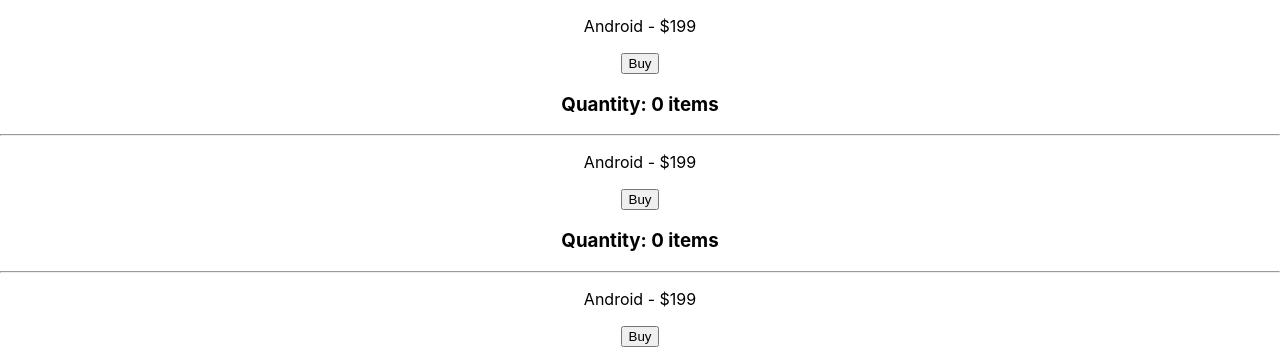
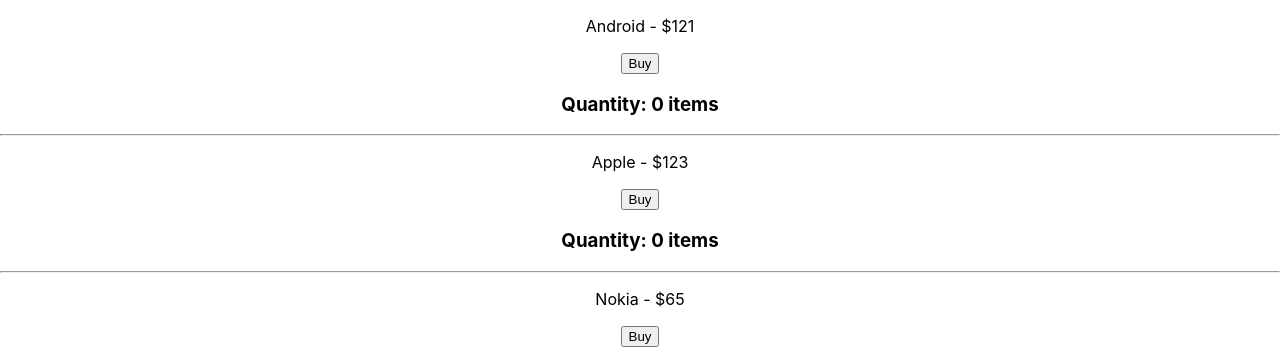
Before and after one commit to NazifaSadia/React-Basic-Udemy, a React (Create React App) app: page / in a window 1280 px wide. Shown: the top 359 px of the page. Built offline with nearby package versions, Linux system fonts and the light colour scheme.

Commit message:
Working with Property - Data

```diff
--- a/src/Components/Product.js
+++ b/src/Components/Product.js
@@ -1,6 +1,6 @@
 import React, { useState } from 'react';
 
-const Product = () => {
+const Product = (props) => {
 
     const [count, setCount] = useState(0);
 
@@ -8,7 +8,7 @@
 
     return (
         <div>
-            <p>Android - $199</p>
+            <p>{props.name} - ${props.price}</p>
             <button onClick={buy}>Buy</button>
             <h3>Quantity: {count} items</h3>
             <hr/>
--- a/src/Components/ProductList.js
+++ b/src/Components/ProductList.js
@@ -5,9 +5,9 @@
 const ProductList = () => {
     return (
         <div>
-            <Product/>
-            <Product/>
-            <Product/>
+            <Product name="Android" price="121"/>
+            <Product name="Apple" price="123"/>
+            <Product name="Nokia" price="65"/>
             <Total/>
         </div>
     );
```
